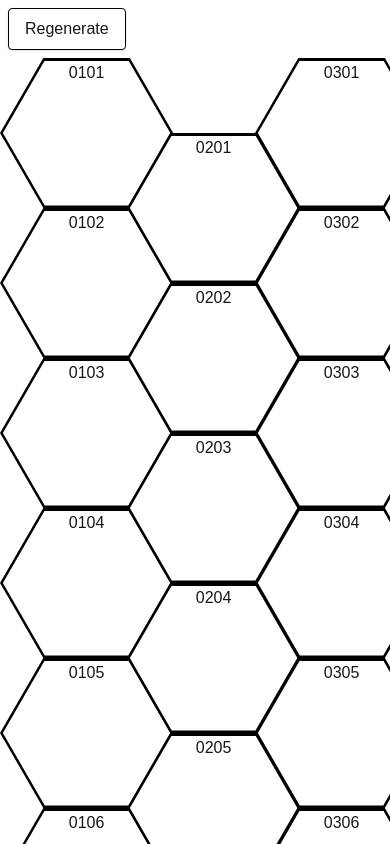
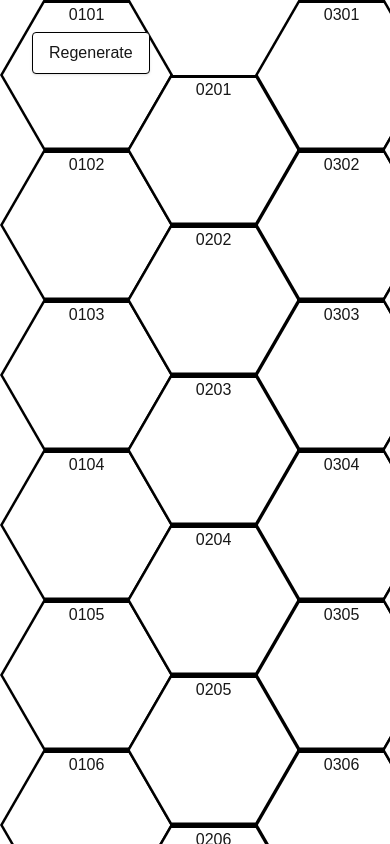
Before and after one commit to ellebell43/my-website, a Next.js app: page /mapper in a window 390 px wide. Both pictures are taken after a click on the button "Confirm". Shown: the top 844 px of the page. Built offline with nearby package versions, Linux system fonts and the light colour scheme.

Commit message:
Responsive layout
- System details now works on mobile screens.
- Exit button is much more button-y
- Lightened up system details background color for better contrast
- Intermittent issue with the "fixed" CSS position not functioning properly. I'll be monitoring and troubleshooting as I go.

```diff
--- a/app/components/map-components.tsx
+++ b/app/components/map-components.tsx
@@ -5,6 +5,8 @@ import StarSystem from "../util/starsystem"
 import { hasSystem } from "../util/functions"
 import { randomSystem } from "../util/randomSystem"
 import { useState } from "react"
+import { FontAwesomeIcon } from "@fortawesome/react-fontawesome"
+import { faX } from "@fortawesome/free-solid-svg-icons"
 
 // Create a single hex (parsec)
 export const Hex = (props: { id: string, setDetails: Function, details: StarSystem | undefined, possibleSystem?: boolean, style?: string }) => {
@@ -139,11 +141,11 @@ export const Sector = (props: { generateSystems: boolean }) => {
 export const SystemDetails = (props: { details: StarSystem | undefined, setDetails: Function }) => {
   if (!props.details) return <></>
   return (
-    <div className="fixed bottom-6 right-6 bg-slate-200 border rounded shadow-lg w-[500px] p-4 z-50">
+    <div className="fixed top-0 md:bottom-4 md:top-auto right-0 md:right-4 w-screen md:w-[650px] h-screen md:h-[200px] overflow-scroll bg-slate-100 border rounded md:shadow-lg p-4 z-50">
       {/* title area */}
       <div className="flex justify-between">
         <p className="text-center w-full font-bold text-xl">{props.details.getUWP()}</p>
-        <button className="hover:pointer" onClick={() => props.setDetails(undefined)}>X</button>
+        <button className="hover:cursor-pointer hover:bg-slate-300 transition-all absolute top-3 right-3 border rounded h-8 w-8 bg-slate-200" onClick={() => props.setDetails(undefined)}><FontAwesomeIcon icon={faX} /></button>
       </div>
       <div className="border-b my-2 pb-2">
         <p><span className="font-bold">Starport</span>: {props.details.starportQuality} (Cr{props.details.berthingCost}; Fuel {props.details.fuelType})</p>
--- a/app/layout.tsx
+++ b/app/layout.tsx
@@ -1,5 +1,4 @@
 import type { Metadata } from "next";
-import { Winky_Sans } from "next/font/google";
 import "./globals.css";
 
 export const metadata: Metadata = {
@@ -14,6 +13,8 @@ export default function RootLayout({
 }>) {
   return (
     <html lang="en">
+      <meta name="viewport" content="height=device-height, initial-scale=1, minimum-scale=1" />
+      <meta name="viewport" content="width=device-width, initial-scale=1, minimum-scale=1" />
       <body>
         {children}
       </body>
--- a/app/mapper/page.tsx
+++ b/app/mapper/page.tsx
@@ -33,7 +33,8 @@ export default function Page() {
   if (prompt) return <InitPrompt />
   return (
     <div>
-      <button className="button-link m-6" onClick={() => setPrompt(true)}>Regenerate</button>
+      {/* REGENERATE BUTTON */}
+      <button className="button-link fixed top-6 left-6 z-50 bg-white" onClick={() => setPrompt(true)}>Regenerate</button>
       {sector ? <Sector generateSystems={generateSystems} /> : <Subsector generateSystems={generateSystems} startX={1} startY={1} border={false} sector={false} />}
     </div>
   )
```
